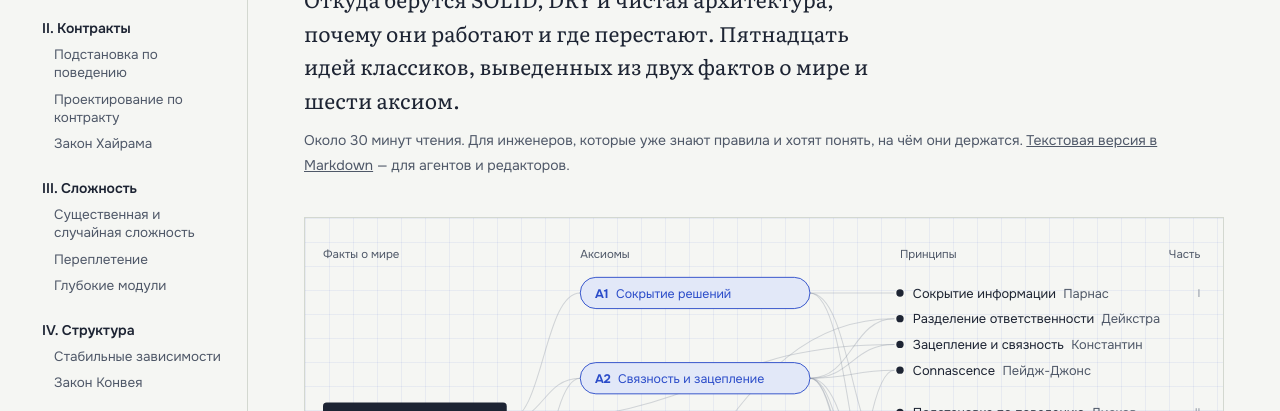
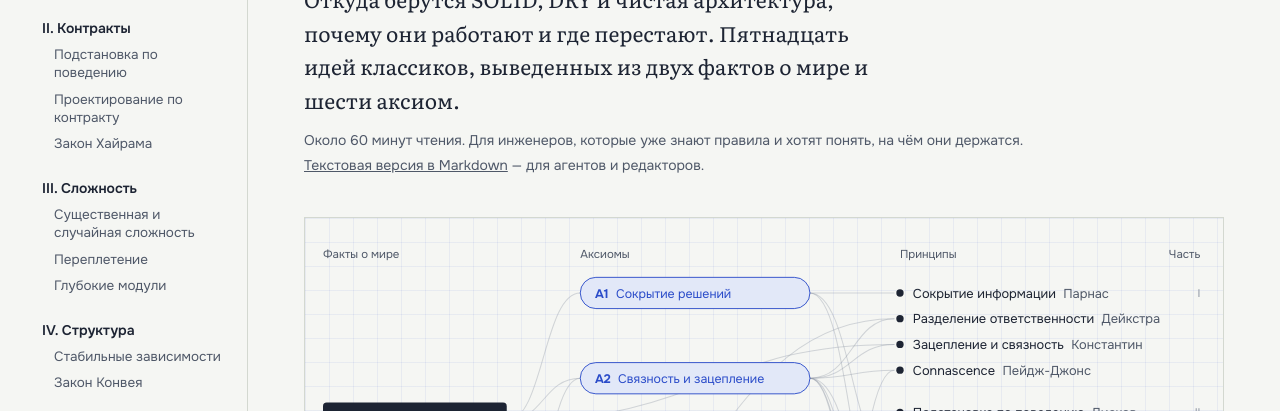
Before and after one commit to chorus12/axioms, a plain HTML site: page index.html in a window 1280 px wide. Shown: the part 318-729 px from the top of the page. Drawn offline with Linux system fonts and the light colour scheme.

Commit message:
мелкие правки

```diff
--- a/index.html
+++ b/index.html
@@ -242,7 +242,7 @@ footer{margin-top:96px;padding-top:18px;border-top:1px solid var(--rule);font-fa
 <header class="hero">
   <h1>Аксиомы программной инженерии</h1>
   <p class="lede">Откуда берутся SOLID, DRY и чистая архитектура, почему они работают и где перестают. Пятнадцать идей классиков, выведенных из двух фактов о мире и шести аксиом.</p>
-  <p class="meta">Около 30 минут чтения. Для инженеров, которые уже знают правила и хотят понять, на чём они держатся. <a href="axioms.md">Текстовая версия в Markdown</a> — для агентов и редакторов.</p>
+  <p class="meta">Около 60 минут чтения. Для инженеров, которые уже знают правила и хотят понять, на чём они держатся. <br> <a href="axioms.md">Текстовая версия в Markdown</a> — для агентов и редакторов.</p>
   <div class="map-wrap"><svg id="map" viewBox="0 0 960 560" role="img" aria-label="Карта вывода: факты, аксиомы и принципы"></svg></div>
   <p class="map-cap">Карта вывода. Наведите на узел, чтобы увидеть, из чего он следует и что из него вытекает. Нажмите на принцип, чтобы перейти к нему. На узком экране карту можно листать вбок.</p>
 </header>
```
